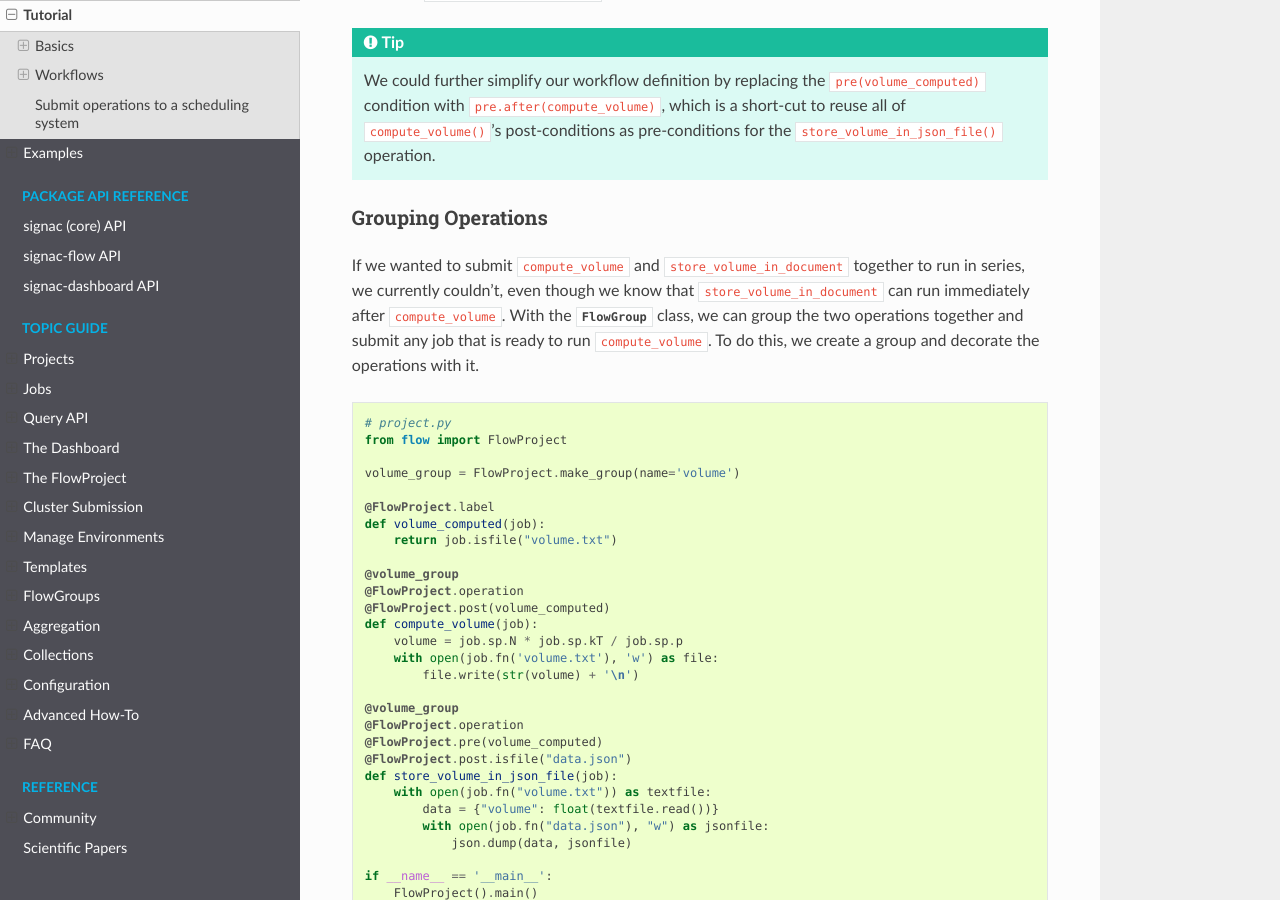
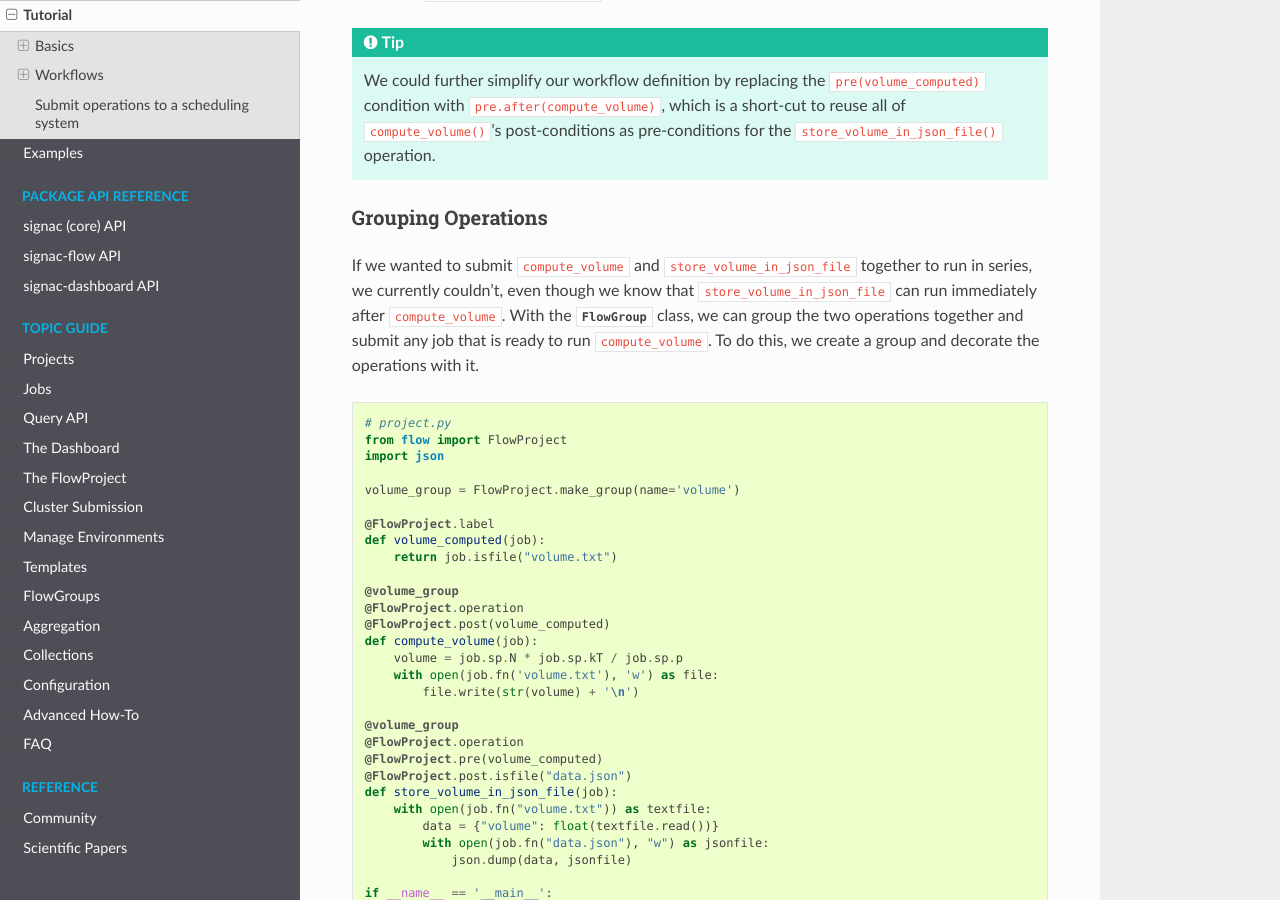
Before and after one commit to glotzerlab/signac-docs, a Sphinx documentation site: the page built from docs/source/tutorial.rst, in a window 1280 px wide and 900 px high, scrolled down 8057 px. Built offline with Sphinx 7.4.7 and the Read the Docs theme 2.0.0, drawn with Linux system fonts in a browser that asks for light colours.

Commit message:
Update grouping operations in tutorials (#160)

```diff
--- a/docs/source/tutorial.rst
+++ b/docs/source/tutorial.rst
@@ -379,8 +379,8 @@ Grouping Operations
 -------------------
 
 If we wanted to submit :code:`compute_volume` and
-:code:`store_volume_in_document` together to run in series, we currently couldn't, even though we
-know that :code:`store_volume_in_document` can run immediately after
+:code:`store_volume_in_json_file` together to run in series, we currently couldn't, even though we
+know that :code:`store_volume_in_json_file` can run immediately after
 :code:`compute_volume`. With the :py:class:`FlowGroup` class, we can group the
 two operations together and submit any job that is ready to run
 :code:`compute_volume`. To do this, we create a group and decorate the operations
@@ -390,6 +390,7 @@ with it.
 
     # project.py
     from flow import FlowProject
+    import json
 
     volume_group = FlowProject.make_group(name='volume')
 
```
